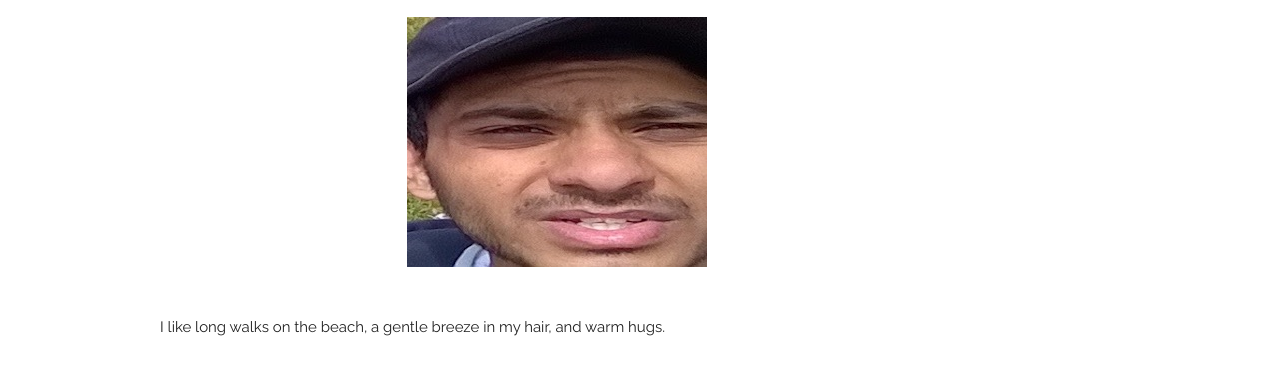
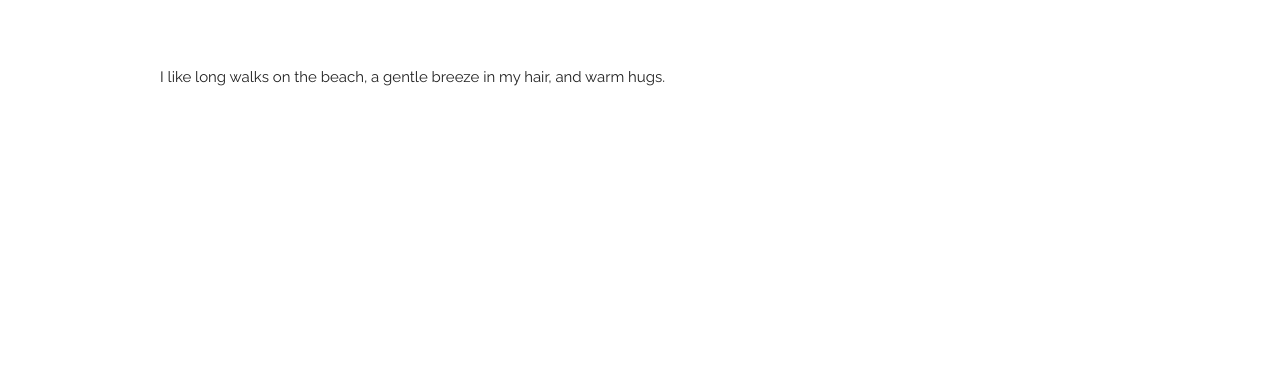
Before and after one commit to usmanakhter/usmanakhter.github.io, a plain HTML site: page index.html in a window 1280 px wide. Shown: the part 320-694 px from the top of the page. Drawn offline with Linux system fonts and the light colour scheme.

Commit message:
edit page pic

```diff
--- a/index.html
+++ b/index.html
@@ -55,7 +55,7 @@
 
     <div class="row">
       <div class="ten columns">
-        <img src="pic.jpg" align="middle" height="50%"></img>
+        <!-- <img src="pic.jpg" align="middle" height="50%"></img>  -->
       </div>
     </div>
 
```
